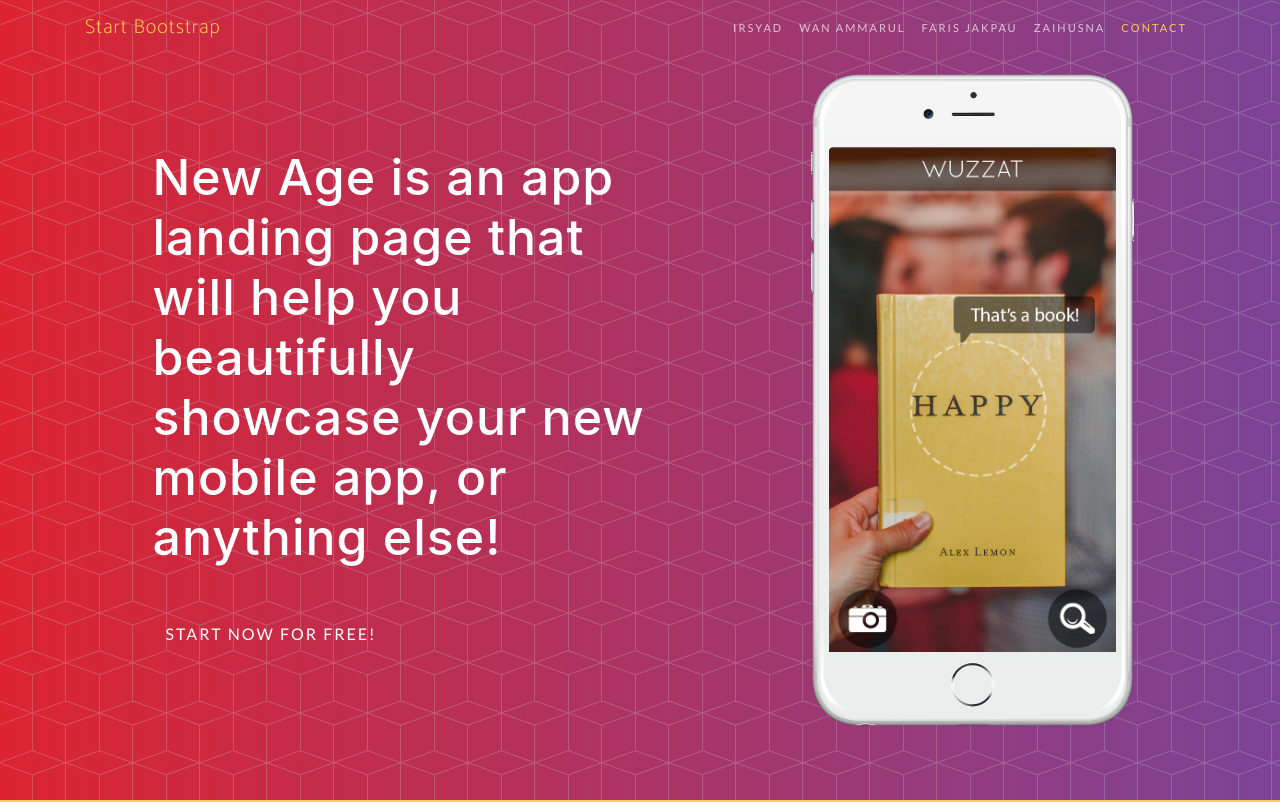
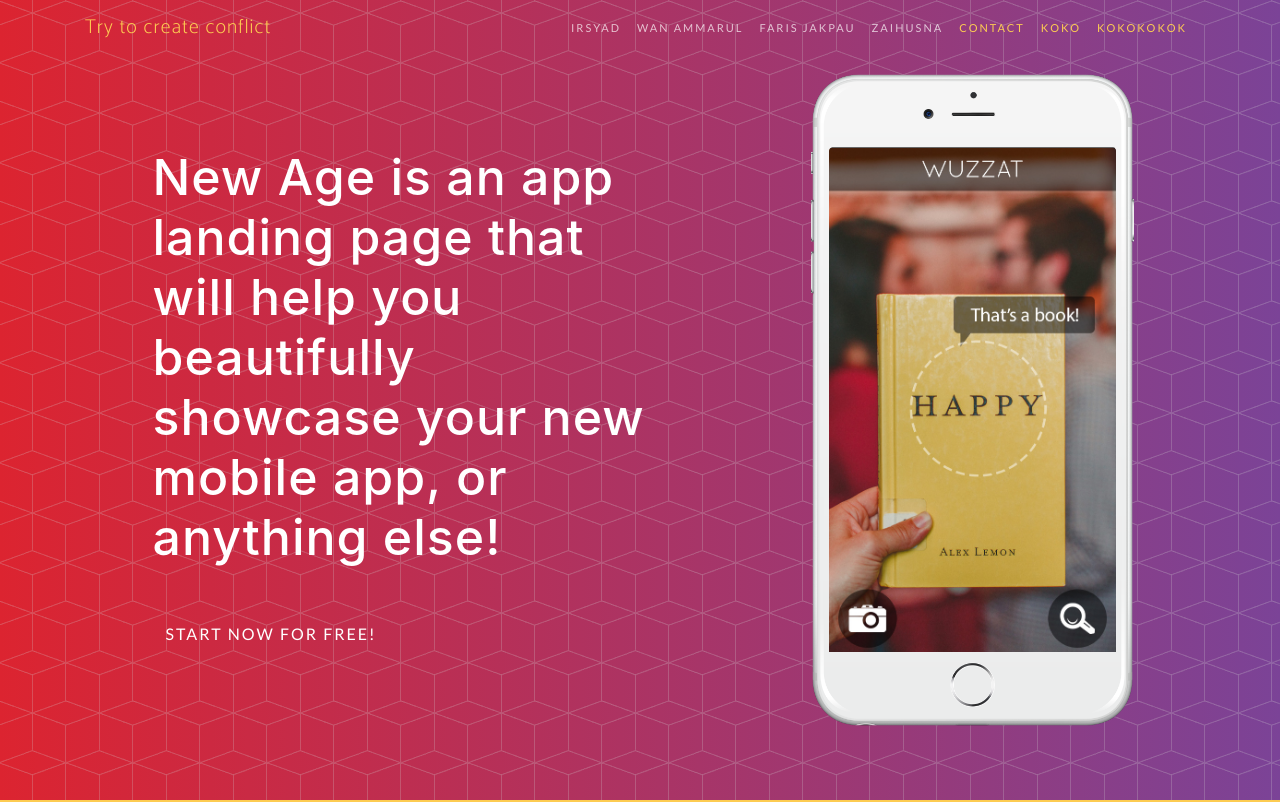
Before and after one commit to omarqe/project, a website with bundled scripts: page index.html in a window 1280 px wide. Shown: the top 802 px of the page. Built offline with nearby package versions, Linux system fonts and the light colour scheme; a web font is replaced by a local one.

Commit message:
Faris conflict

```diff
--- a/index.html
+++ b/index.html
@@ -8,7 +8,7 @@
     <meta name="description" content="">
     <meta name="author" content="">
 
-    <title>New Age - Start Bootstrap Theme</title>
+    <title>Nabil Ramlan Comel Giler</title>
 
     <!-- Bootstrap core CSS -->
     <link href="vendor/bootstrap/css/bootstrap.min.css" rel="stylesheet">
@@ -33,7 +33,7 @@
     <!-- Navigation -->
     <nav class="navbar navbar-expand-lg navbar-light fixed-top" id="mainNav">
       <div class="container">
-        <a class="navbar-brand js-scroll-trigger" href="#page-top">Start Bootstrap</a>
+        <a class="navbar-brand js-scroll-trigger" href="#page-top">Try to create conflict</a>
         <button class="navbar-toggler navbar-toggler-right" type="button" data-toggle="collapse" data-target="#navbarResponsive" aria-controls="navbarResponsive" aria-expanded="false" aria-label="Toggle navigation">
           Menu
           <i class="fas fa-bars"></i>
@@ -54,6 +54,12 @@
             </li>
             <li class="nav-item">
               <a class="nav-link js-scroll-trigger" href="#contact">Contact</a>
+            </li>
+            <li class="nav-item">
+              <a class="nav-link js-scroll-trigger" href="#contact">KOKO</a>
+            </li>
+            <li class="nav-item">
+              <a class="nav-link js-scroll-trigger" href="#contact">KOKOKOKOK</a>
             </li>
           </ul>
         </div>
```
